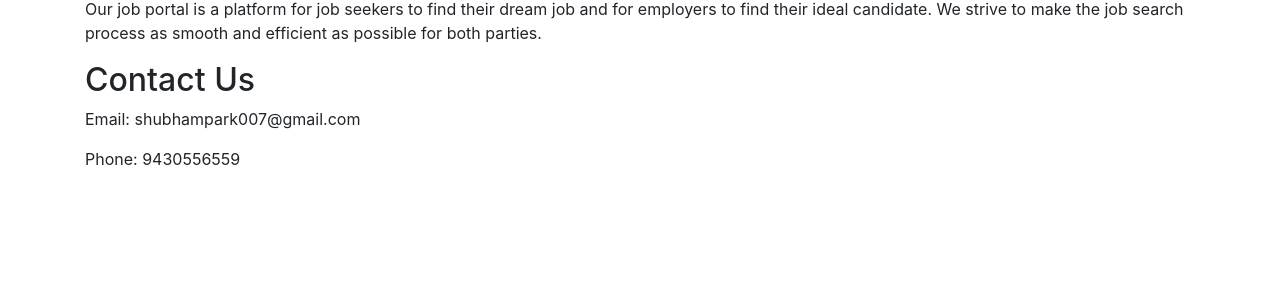
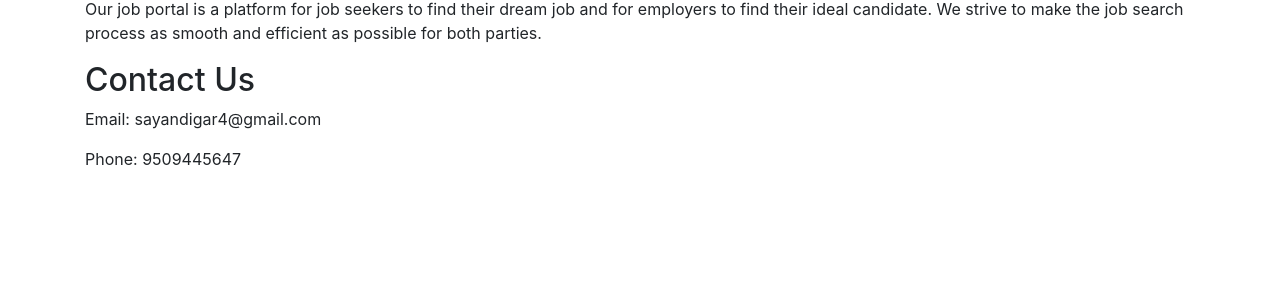
Before and after one commit to Sayandigar/Job-Portal, a Flask app: page /about in a window 1280 px wide. Shown: the part 163-463 px from the top of the page. Run offline with Flask 3, Linux system fonts and the light colour scheme; some libraries are stand-ins or nearby versions.

Commit message:
Update about.html

```diff
--- a/job_portal/templates/about.html
+++ b/job_portal/templates/about.html
@@ -4,6 +4,6 @@
 <h1>About</h1>
 <p>Our job portal is a platform for job seekers to find their dream job and for employers to find their ideal candidate. We strive to make the job search process as smooth and efficient as possible for both parties.</p>
 <h2>Contact Us</h2>
-<p>Email: shubhampark007@gmail.com</p>
-<p>Phone: 9430556559</p>
+<p>Email: sayandigar4@gmail.com</p>
+<p>Phone: 9509445647</p>
 {% endblock %}
```
